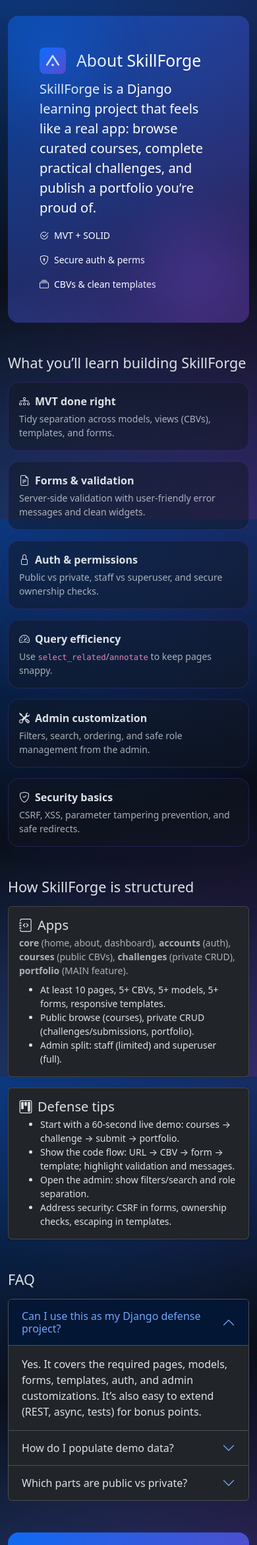
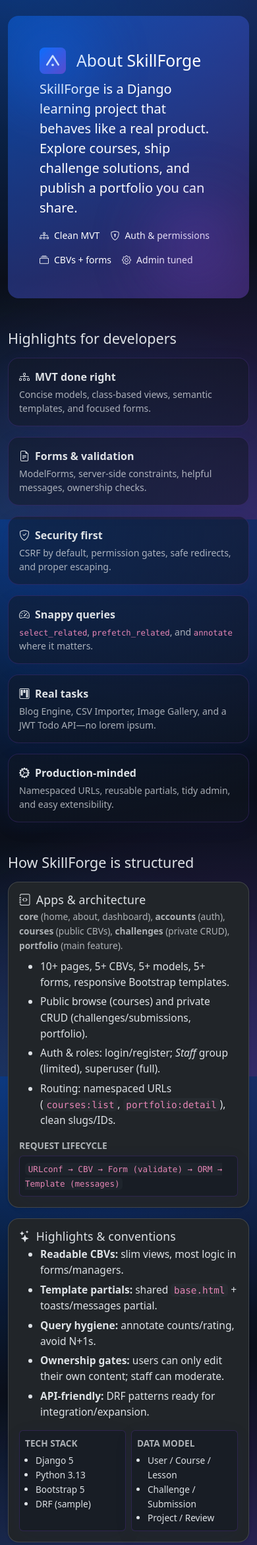
Before and after one commit to valentinsw/SkillForge, a Django app: page /about/ in a window 390 px wide. Shown: the part 57-2398 px from the top of the page at 66% size. Run offline with Django 5.2, Linux system fonts and the light colour scheme.

Commit message:
ui: redesign About page and improve readability
- Clear sections (What you’ll learn, Structure, Highlights, FAQ)
- Typographic/spacing tweaks for legibility
- Minor hero/card polish in CSS

```diff
--- a/static/css/skillforge.css
+++ b/static/css/skillforge.css
@@ -1,21 +1,19 @@
 /* Global app background (all pages) */
 /* LIGHT theme — a bit lighter than before */
 body {
-  background-color: #e8ecff; /* was #dbe0ff */
+  background-color: #e8ecff;
 
-  /* reduce corner tint opacity slightly for a softer feel */
   background-image:
     radial-gradient(1200px 800px at 0% 0%, rgba(13,110,253,0.26), rgba(13,110,253,0) 60%),
     radial-gradient(1100px 700px at 100% 100%, rgba(111,66,193,0.24), rgba(111,66,193,0) 60%),
     radial-gradient(900px 600px at 100% 0%, rgba(88,86,214,0.10), rgba(88,86,214,0) 60%),
     radial-gradient(900px 600px at 0% 100%, rgba(0,166,255,0.10), rgba(0,166,255,0) 60%),
-    /* lighter base sweep */
-    linear-gradient(180deg, #eef1ff 0%, #e5e9ff 100%); /* was #e0e4ff→#cfd6ff */
+    linear-gradient(180deg, #eef1ff 0%, #e5e9ff 100%);
   background-repeat: no-repeat, no-repeat, no-repeat, no-repeat, no-repeat;
   background-attachment: fixed, fixed, fixed, fixed, fixed;
 }
 
-/* DARK theme — unchanged */
+/* DARK theme */
 :root[data-bs-theme='dark'] body {
   background-color: #070b12;
   background-image:
@@ -157,13 +155,13 @@
 /* Centered flash messages */
 .flash-center {
   position: fixed;
-  inset: 0;                  /* cover viewport */
+  inset: 0;
   z-index: 1080;
   display: flex;
-  align-items: flex-start;   /* stick to the top */
-  justify-content: center;   /* centered horizontally */
+  align-items: flex-start;
+  justify-content: center;
   padding: 1rem;
-  padding-top: clamp(1rem, 6vh, 3rem); /* top offset */
+  padding-top: clamp(1rem, 6vh, 3rem);
   pointer-events: none;
 }
 .flash-center .flash-stack {
@@ -181,3 +179,59 @@
   from { opacity: 0; transform: translateY(6px); }
   to   { opacity: 1; transform: translateY(0); }
 }
+
+/* About page readability tweaks */
+.about-structure .card-body {
+  font-size: 0.975rem;
+  line-height: 1.6;
+}
+@media (min-width: 992px) {
+  .about-structure .card-body {
+    font-size: 1.05rem;
+  }
+}
+
+/* About: card headings */
+.about-structure .card-title {
+  font-size: 1.1rem;
+  letter-spacing: 0.2px;
+}
+
+/* About: lists spacing */
+.about-structure ul.small {
+  font-size: 0.97rem;
+  line-height: 1.55;
+}
+.about-structure ul.small li {
+  margin-bottom: 0.35rem;
+}
+
+/* About: inline code and pre blocks */
+.about-structure code {
+  font-family: ui-monospace, SFMono-Regular, Menlo, Monaco, Consolas, "Liberation Mono", "Courier New", monospace;
+  font-size: 0.92em;
+  background: rgba(108, 117, 125, 0.08);
+  padding: .12rem .3rem;
+  border-radius: .35rem;
+}
+.about-structure pre {
+  border-radius: .6rem;
+  border: 1px solid rgba(0,0,0,.06);
+}
+:root[data-bs-theme='dark'] .about-structure pre {
+  border-color: rgba(255,255,255,.08);
+}
+
+/* About: accordion tweaks */
+#faqAcc .accordion-button {
+  font-weight: 600;
+}
+#faqAcc .accordion-body {
+  font-size: .98rem;
+  line-height: 1.65;
+}
+
+/* About: keep cards nicely rounded */
+.about-structure .card {
+  border-radius: 1rem;
+}
--- a/templates/core/about.html
+++ b/templates/core/about.html
@@ -4,7 +4,7 @@
 
 {% block content %}
 
-<!-- Hero -->
+<!-- HERO -->
 <section class="hero-section rounded-4 p-5 mb-5 position-relative overflow-hidden">
   <div class="row align-items-center">
     <div class="col-lg-7">
@@ -13,13 +13,14 @@
         <h1 class="h2 mb-0">About SkillForge</h1>
       </div>
       <p class="lead">
-        SkillForge is a Django learning project that feels like a real app:
-        browse curated courses, complete practical challenges, and publish a portfolio you’re proud of.
+        SkillForge is a Django learning project that behaves like a real product.
+        Explore courses, ship challenge solutions, and publish a portfolio you can share.
       </p>
       <div class="d-flex flex-wrap gap-3 mt-3 small text-white-75">
-        <span class="d-inline-flex align-items-center gap-2"><i class="bi bi-check2-circle"></i> MVT + SOLID</span>
-        <span class="d-inline-flex align-items-center gap-2"><i class="bi bi-shield-lock"></i> Secure auth & perms</span>
-        <span class="d-inline-flex align-items-center gap-2"><i class="bi bi-collection"></i> CBVs & clean templates</span>
+        <span class="d-inline-flex align-items-center gap-2"><i class="bi bi-diagram-3"></i> Clean MVT</span>
+        <span class="d-inline-flex align-items-center gap-2"><i class="bi bi-shield-lock"></i> Auth & permissions</span>
+        <span class="d-inline-flex align-items-center gap-2"><i class="bi bi-collection"></i> CBVs + forms</span>
+        <span class="d-inline-flex align-items-center gap-2"><i class="bi bi-gear"></i> Admin tuned</span>
       </div>
     </div>
     <div class="col-lg-5 d-none d-lg-block text-center">
@@ -30,80 +31,208 @@
   <div class="hero-shape-2"></div>
 </section>
 
-<!-- What you'll learn -->
+<!-- HIGHLIGHTS FOR DEVELOPERS -->
 <section class="mb-5">
-  <h2 class="h4 mb-3">What you’ll learn building SkillForge</h2>
+  <h2 class="h4 mb-3">Highlights for developers</h2>
   <div class="row g-3">
-    <div class="col-md-6 col-lg-4">
+    <div class="col-md-6 col-xl-4">
       <div class="glass-card p-3 h-100">
-        <div class="d-flex align-items-center gap-2 mb-1"><i class="bi bi-diagram-3"></i><strong>MVT done right</strong></div>
-        <p class="mb-0 small text-muted">Tidy separation across models, views (CBVs), templates, and forms.</p>
+        <div class="d-flex align-items-center gap-2 mb-1">
+          <i class="bi bi-diagram-3"></i><strong>MVT done right</strong>
+        </div>
+        <p class="mb-0 small text-muted">Concise models, class-based views, semantic templates, and focused forms.</p>
       </div>
     </div>
-    <div class="col-md-6 col-lg-4">
+    <div class="col-md-6 col-xl-4">
       <div class="glass-card p-3 h-100">
-        <div class="d-flex align-items-center gap-2 mb-1"><i class="bi bi-file-earmark-text"></i><strong>Forms & validation</strong></div>
-        <p class="mb-0 small text-muted">Server-side validation with user-friendly error messages and clean widgets.</p>
+        <div class="d-flex align-items-center gap-2 mb-1">
+          <i class="bi bi-file-earmark-text"></i><strong>Forms & validation</strong>
+        </div>
+        <p class="mb-0 small text-muted">ModelForms, server-side constraints, helpful messages, ownership checks.</p>
       </div>
     </div>
-    <div class="col-md-6 col-lg-4">
+    <div class="col-md-6 col-xl-4">
       <div class="glass-card p-3 h-100">
-        <div class="d-flex align-items-center gap-2 mb-1"><i class="bi bi-lock"></i><strong>Auth & permissions</strong></div>
-        <p class="mb-0 small text-muted">Public vs private, staff vs superuser, and secure ownership checks.</p>
+        <div class="d-flex align-items-center gap-2 mb-1">
+          <i class="bi bi-shield-check"></i><strong>Security first</strong>
+        </div>
+        <p class="mb-0 small text-muted">CSRF by default, permission gates, safe redirects, and proper escaping.</p>
       </div>
     </div>
-    <div class="col-md-6 col-lg-4">
+    <div class="col-md-6 col-xl-4">
       <div class="glass-card p-3 h-100">
-        <div class="d-flex align-items-center gap-2 mb-1"><i class="bi bi-speedometer2"></i><strong>Query efficiency</strong></div>
-        <p class="mb-0 small text-muted">Use <code>select_related</code>/<code>annotate</code> to keep pages snappy.</p>
+        <div class="d-flex align-items-center gap-2 mb-1">
+          <i class="bi bi-speedometer2"></i><strong>Snappy queries</strong>
+        </div>
+        <p class="mb-0 small text-muted"><code>select_related</code>, <code>prefetch_related</code>, and <code>annotate</code> where it matters.</p>
       </div>
     </div>
-    <div class="col-md-6 col-lg-4">
+    <div class="col-md-6 col-xl-4">
       <div class="glass-card p-3 h-100">
-        <div class="d-flex align-items-center gap-2 mb-1"><i class="bi bi-tools"></i><strong>Admin customization</strong></div>
-        <p class="mb-0 small text-muted">Filters, search, ordering, and safe role management from the admin.</p>
+        <div class="d-flex align-items-center gap-2 mb-1">
+          <i class="bi bi-kanban"></i><strong>Real tasks</strong>
+        </div>
+        <p class="mb-0 small text-muted">Blog Engine, CSV Importer, Image Gallery, and a JWT Todo API—no lorem ipsum.</p>
       </div>
     </div>
-    <div class="col-md-6 col-lg-4">
+    <div class="col-md-6 col-xl-4">
       <div class="glass-card p-3 h-100">
-        <div class="d-flex align-items-center gap-2 mb-1"><i class="bi bi-shield-check"></i><strong>Security basics</strong></div>
-        <p class="mb-0 small text-muted">CSRF, XSS, parameter tampering prevention, and safe redirects.</p>
+        <div class="d-flex align-items-center gap-2 mb-1">
+          <i class="bi bi-gear-wide-connected"></i><strong>Production-minded</strong>
+        </div>
+        <p class="mb-0 small text-muted">Namespaced URLs, reusable partials, tidy admin, and easy extensibility.</p>
       </div>
     </div>
   </div>
 </section>
 
-<!-- How it’s structured -->
+<!-- APP MAP & ARCHITECTURE -->
+<section class="mb-5 about-structure">
+  <h2 class="h4 mb-3">How SkillForge is structured</h2>
+  <div class="row g-3">
+    <!-- Apps & architecture -->
+    <div class="col-lg-6">
+      <div class="card h-100 shadow-sm">
+        <div class="card-body">
+          <h5 class="card-title d-flex align-items-center gap-2 mb-1">
+            <i class="bi bi-journal-code"></i> Apps & architecture
+          </h5>
+          <p class="text-muted small mb-2">
+            <strong>core</strong> (home, about, dashboard), <strong>accounts</strong> (auth),
+            <strong>courses</strong> (public CBVs), <strong>challenges</strong> (private CRUD),
+            <strong>portfolio</strong> (main feature).
+          </p>
+          <ul class="small mb-3">
+            <li>10+ pages, 5+ CBVs, 5+ models, 5+ forms, responsive Bootstrap templates.</li>
+            <li>Public browse (courses) and private CRUD (challenges/submissions, portfolio).</li>
+            <li>Auth & roles: login/register; <em>Staff</em> group (limited), superuser (full).</li>
+            <li>Routing: namespaced URLs (<code>courses:list</code>, <code>portfolio:detail</code>), clean slugs/IDs.</li>
+          </ul>
+
+          <div class="small">
+            <div class="text-uppercase text-muted fw-semibold mb-1">Request lifecycle</div>
+            <div class="p-2 rounded glass-card">
+              <code>URLconf → CBV → Form (validate) → ORM → Template (messages)</code>
+            </div>
+          </div>
+        </div>
+      </div>
+    </div>
+
+    <!-- Highlights / conventions -->
+    <div class="col-lg-6">
+      <div class="card h-100 shadow-sm">
+        <div class="card-body">
+          <h5 class="card-title d-flex align-items-center gap-2 mb-1">
+            <i class="bi bi-stars"></i> Highlights & conventions
+          </h5>
+          <ul class="small mb-3">
+            <li><strong>Readable CBVs:</strong> slim views, most logic in forms/managers.</li>
+            <li><strong>Template partials:</strong> shared <code>base.html</code> + toasts/messages partial.</li>
+            <li><strong>Query hygiene:</strong> annotate counts/rating, avoid N+1s.</li>
+            <li><strong>Ownership gates:</strong> users can only edit their own content; staff can moderate.</li>
+            <li><strong>API-friendly:</strong> DRF patterns ready for integration/expansion.</li>
+          </ul>
+
+          <div class="row g-2 small">
+            <div class="col-6">
+              <div class="p-2 rounded glass-card h-100">
+                <div class="text-uppercase text-muted fw-semibold mb-1">Tech stack</div>
+                <ul class="mb-0 ps-3">
+                  <li>Django 5</li>
+                  <li>Python 3.13</li>
+                  <li>Bootstrap 5</li>
+                  <li>DRF (sample)</li>
+                </ul>
+              </div>
+            </div>
+            <div class="col-6">
+              <div class="p-2 rounded glass-card h-100">
+                <div class="text-uppercase text-muted fw-semibold mb-1">Data model</div>
+                <ul class="mb-0 ps-3">
+                  <li>User / Course / Lesson</li>
+                  <li>Challenge / Submission</li>
+                  <li>Project / Review</li>
+                </ul>
+              </div>
+            </div>
+          </div>
+
+        </div>
+      </div>
+    </div>
+  </div>
+</section>
+
+<!-- SECURITY & PERFORMANCE -->
 <section class="mb-5">
-  <h2 class="h4 mb-3">How SkillForge is structured</h2>
+  <h2 class="h4 mb-3">Security & performance practices</h2>
+  <div class="row g-3">
+    <div class="col-md-6">
+      <div class="card h-100 shadow-sm">
+        <div class="card-body">
+          <h5 class="card-title d-flex align-items-center gap-2 mb-1">
+            <i class="bi bi-shield-lock"></i> Security
+          </h5>
+          <ul class="small mb-0">
+            <li>CSRF protection on forms and safe redirects.</li>
+            <li>Object-level permissions (review/project ownership; staff moderation).</li>
+            <li>Escaped templates and conservative exposure of user data.</li>
+            <li>Login required for private routes; read-only for public pages.</li>
+          </ul>
+        </div>
+      </div>
+    </div>
+    <div class="col-md-6">
+      <div class="card h-100 shadow-sm">
+        <div class="card-body">
+          <h5 class="card-title d-flex align-items-center gap-2 mb-1">
+            <i class="bi bi-speedometer2"></i> Performance & quality
+          </h5>
+          <ul class="small mb-0">
+            <li>Efficient ORM usage: <code>select_related</code> / <code>prefetch_related</code>.</li>
+            <li>Calculated annotations for counts/averages where useful.</li>
+            <li>Paginated lists and concise templates for fast rendering.</li>
+            <li>Clear URL naming and small, composable components.</li>
+          </ul>
+        </div>
+      </div>
+    </div>
+  </div>
+</section>
+
+<!-- SETUP & DEMO DATA -->
+<section class="mb-5">
+  <h2 class="h4 mb-3">Setup & demo data</h2>
   <div class="row g-3">
     <div class="col-lg-6">
       <div class="card h-100 shadow-sm">
         <div class="card-body">
-          <h5 class="card-title d-flex align-items-center gap-2 mb-1"><i class="bi bi-journal-code"></i> Apps</h5>
-          <p class="text-muted small mb-2">
-            <strong>core</strong> (home, about, dashboard), <strong>accounts</strong> (auth),
-            <strong>courses</strong> (public CBVs), <strong>challenges</strong> (private CRUD),
-            <strong>portfolio</strong> (MAIN feature).
-          </p>
-          <ul class="small mb-0">
-            <li>At least 10 pages, 5+ CBVs, 5+ models, 5+ forms, responsive templates.</li>
-            <li>Public browse (courses), private CRUD (challenges/submissions, portfolio).</li>
-            <li>Admin split: staff (limited) and superuser (full).</li>
-          </ul>
+          <h5 class="card-title d-flex align-items-center gap-2 mb-1">
+            <i class="bi bi-terminal"></i> Quickstart
+          </h5>
+          <pre class="small bg-body-tertiary p-3 rounded mb-0"><code>python -m venv .venv
+source .venv/bin/activate   # Windows: .venv\Scripts\Activate.ps1
+pip install -r requirements.txt
+cp .env.example .env
+python manage.py migrate
+python manage.py runserver</code></pre>
         </div>
       </div>
     </div>
     <div class="col-lg-6">
       <div class="card h-100 shadow-sm">
         <div class="card-body">
-          <h5 class="card-title d-flex align-items-center gap-2 mb-1"><i class="bi bi-kanban"></i> Defense tips</h5>
-          <ul class="small mb-0">
-            <li>Start with a 60-second live demo: courses → challenge → submit → portfolio.</li>
-            <li>Show the code flow: URL → CBV → form → template; highlight validation and messages.</li>
-            <li>Open the admin: show filters/search and role separation.</li>
-            <li>Address security: CSRF in forms, ownership checks, escaping in templates.</li>
-          </ul>
+          <h5 class="card-title d-flex align-items-center gap-2 mb-1">
+            <i class="bi bi-lightning-charge"></i> Seed demo content
+          </h5>
+          <p class="small text-muted mb-2">
+            Optional: create sample users, courses, challenges, and portfolio items.
+          </p>
+          <pre class="small bg-body-tertiary p-3 rounded"><code>python manage.py seed_demo --reset</code></pre>
+          <p class="small mb-0">
+            Logins: <code>demo / DemoPass123!</code> &nbsp;·&nbsp; <code>staff / StaffPass123!</code>
+          </p>
         </div>
       </div>
     </div>
@@ -117,36 +246,36 @@
     <div class="accordion-item">
       <h2 class="accordion-header" id="f1">
         <button class="accordion-button" type="button" data-bs-toggle="collapse" data-bs-target="#c1" aria-expanded="true" aria-controls="c1">
-          Can I use this as my Django defense project?
+          Can I use this for a Django exam/defense?
         </button>
       </h2>
       <div id="c1" class="accordion-collapse collapse show" aria-labelledby="f1" data-bs-parent="#faqAcc">
         <div class="accordion-body">
-          Yes. It covers the required pages, models, forms, templates, auth, and admin customizations. It’s also easy to extend (REST, async, tests) for bonus points.
+          Yes. It includes core requirements (views, models, forms, templates, auth, admin) and is easy to extend (REST, async, tests) for extra credit.
         </div>
       </div>
     </div>
     <div class="accordion-item">
       <h2 class="accordion-header" id="f2">
         <button class="accordion-button collapsed" type="button" data-bs-toggle="collapse" data-bs-target="#c2" aria-expanded="false" aria-controls="c2">
-          How do I populate demo data?
+          Which parts are public vs private?
         </button>
       </h2>
       <div id="c2" class="accordion-collapse collapse" aria-labelledby="f2" data-bs-parent="#faqAcc">
         <div class="accordion-body">
-          Run <code>python manage.py seed_demo --with-users</code> (optionally add <code>--fresh</code>). Users: <code>admin/admin123</code>, <code>staff/staff123</code>, <code>student/student123</code>.
+          Public: home, about, courses list/detail. Private: dashboard, challenges & submissions, portfolio CRUD. Admin: staff vs superuser roles.
         </div>
       </div>
     </div>
     <div class="accordion-item">
       <h2 class="accordion-header" id="f3">
         <button class="accordion-button collapsed" type="button" data-bs-toggle="collapse" data-bs-target="#c3" aria-expanded="false" aria-controls="c3">
-          Which parts are public vs private?
+          Where do “Featured Courses” and “Community Projects” come from?
         </button>
       </h2>
       <div id="c3" class="accordion-collapse collapse" aria-labelledby="f3" data-bs-parent="#faqAcc">
         <div class="accordion-body">
-          Public: home, about, courses list/detail. Private: dashboard, challenges & submissions, portfolio CRUD. Admin: staff vs superuser roles.
+          Featured Courses = newest published courses. Community Projects = newest public projects with optional reviews and averages.
         </div>
       </div>
     </div>
@@ -156,8 +285,8 @@
 <!-- CTA -->
 <section class="rounded-4 p-4 p-md-5 cta-strip text-center text-md-start d-md-flex align-items-center justify-content-between">
   <div class="mb-3 mb-md-0">
-    <h3 class="h4 mb-1">Start building your portfolio today</h3>
-    <p class="mb-0 text-white-50">Pick a course, ship a challenge submission, and publish your project.</p>
+    <h3 class="h4 mb-1">Ready to learn by building?</h3>
+    <p class="mb-0 text-white-50">Pick a course, complete a challenge, and ship a project to your portfolio.</p>
   </div>
   <div class="d-flex gap-2 justify-content-center">
     <a href="{% url 'courses:list' %}" class="btn btn-light"><i class="bi bi-mortarboard"></i> Explore Courses</a>
```
